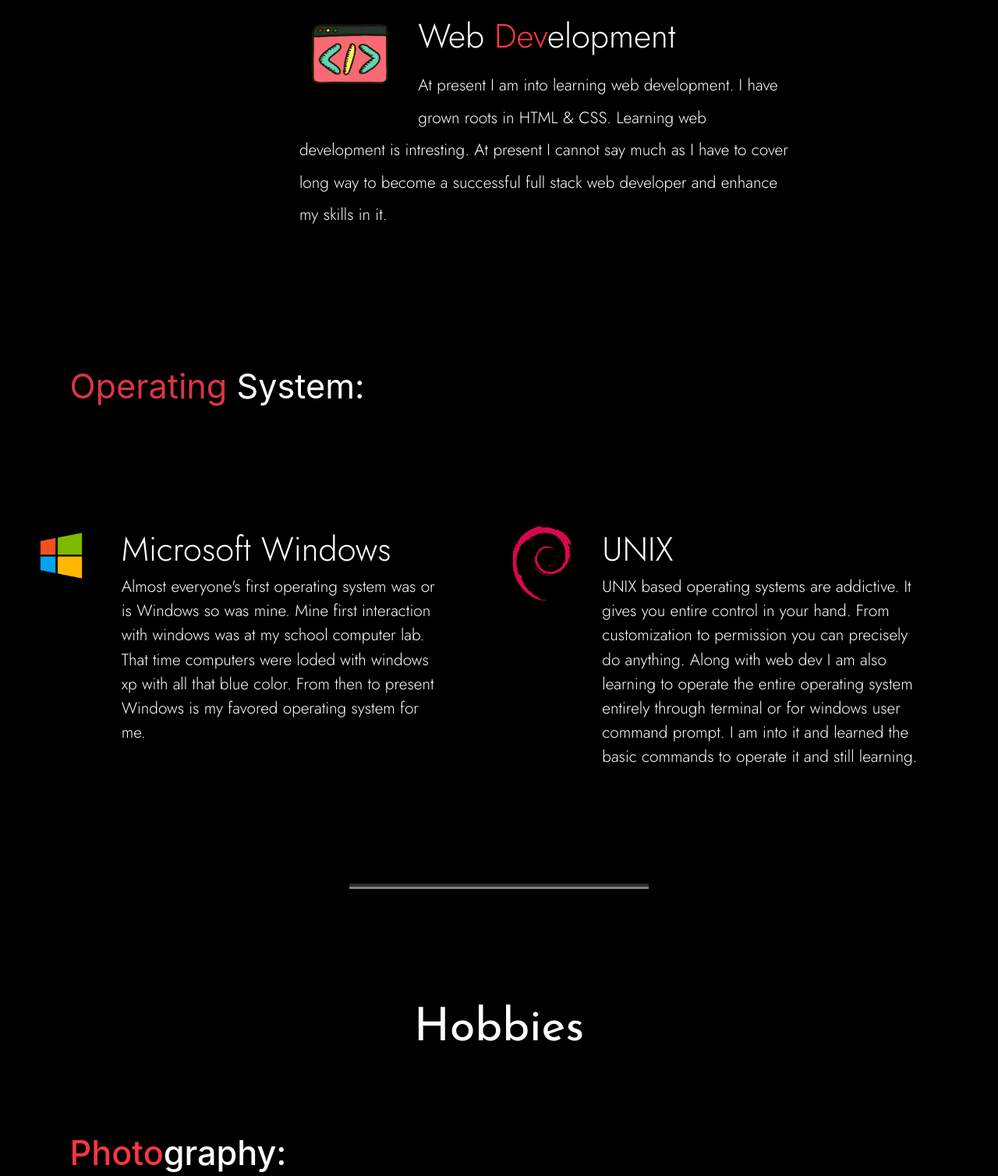
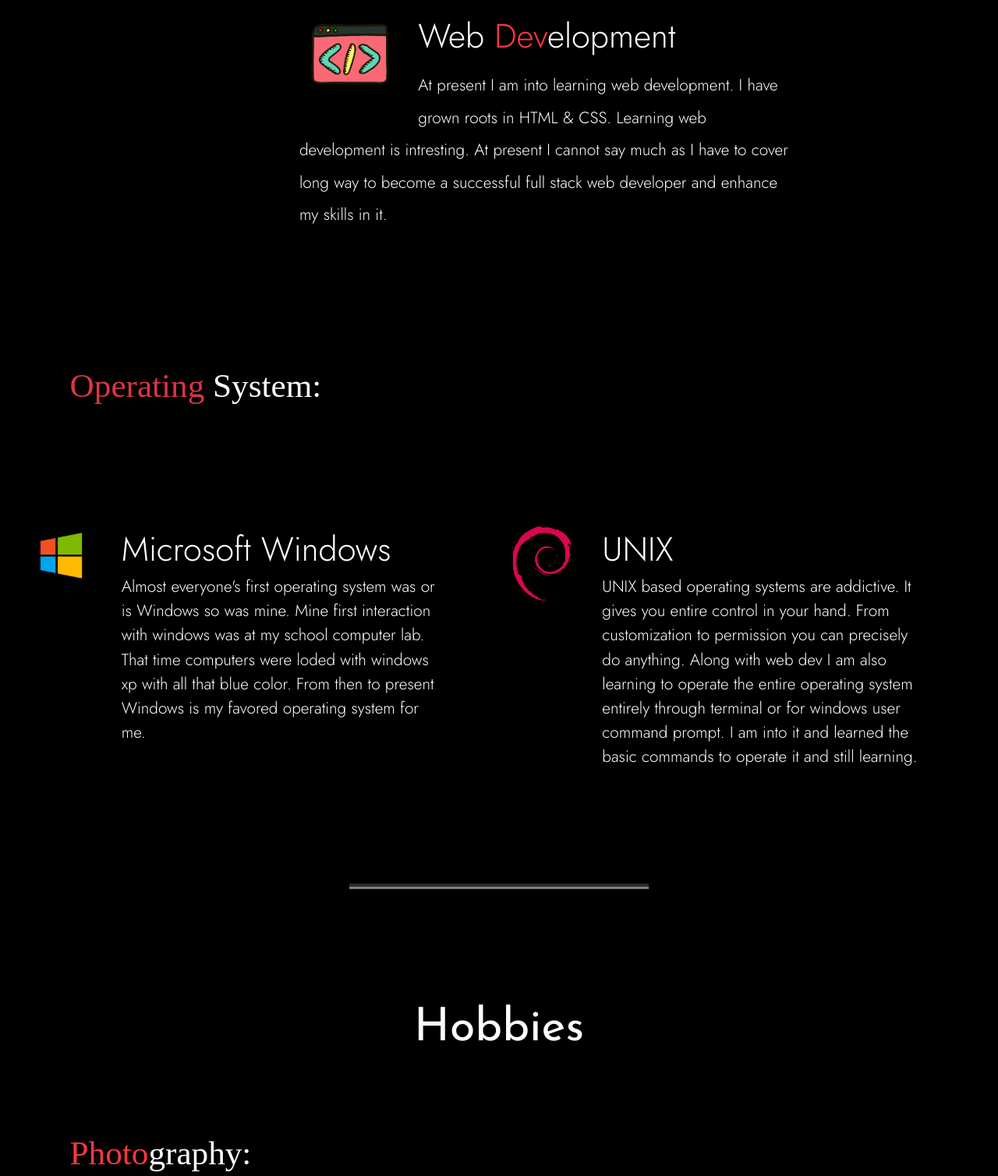
Before and after one commit to wantedbear007/site, a plain HTML site: page index.html in a window 1280 px wide. Shown: the part 3057-4565 px from the top of the page at 78% size. Drawn offline with nearby package versions, Linux system fonts and the light colour scheme.

Commit message:
Update styles.css

```diff
--- a/css/styles.css
+++ b/css/styles.css
@@ -197,6 +197,7 @@ html {
 .sub-headings{
   font-size: 2.7rem;
   padding: 3% 0 5% 7%;
+  font-family: "Questrial";
 }
 
 /* c++ Section */
@@ -340,6 +341,7 @@ html {
 .photography {
   padding: 3% 0 0 7%;
   font-size: 2.7rem;
+  font-family: "QUestrial";
 
 }
 
```
